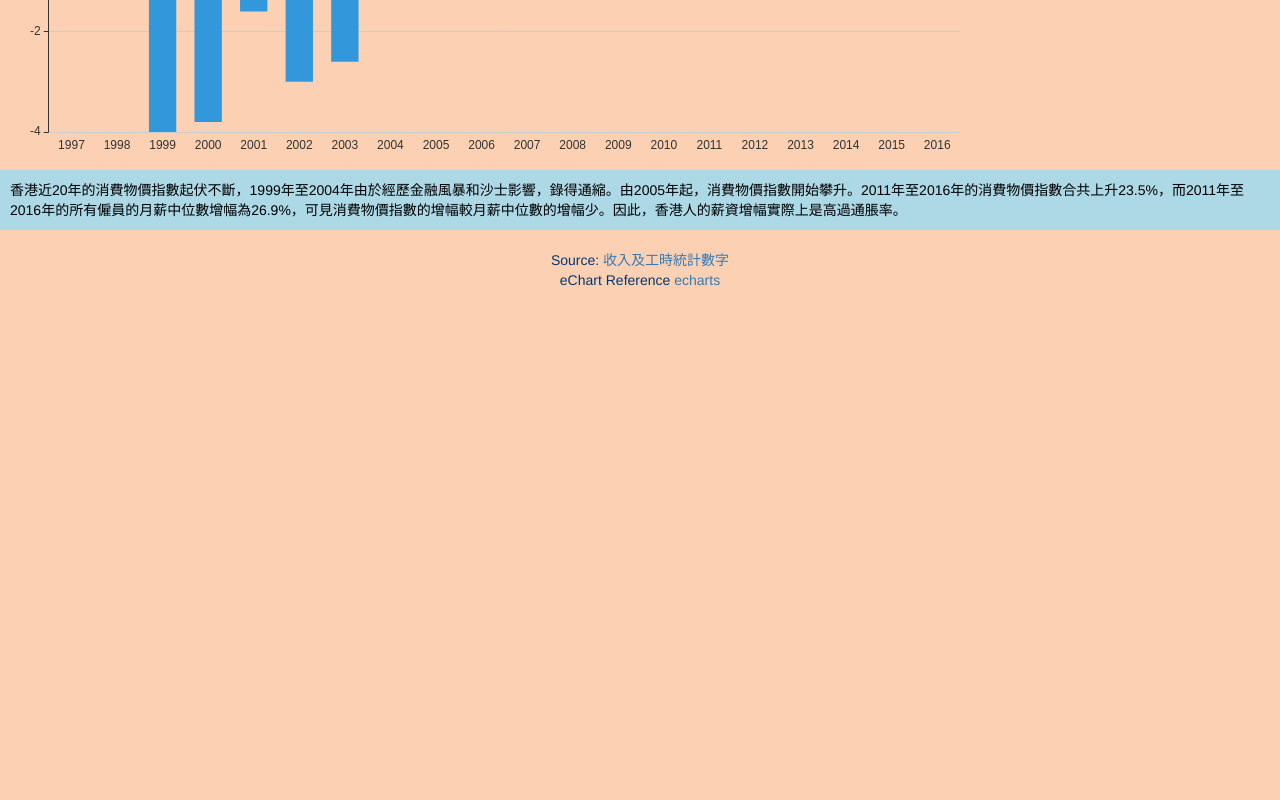
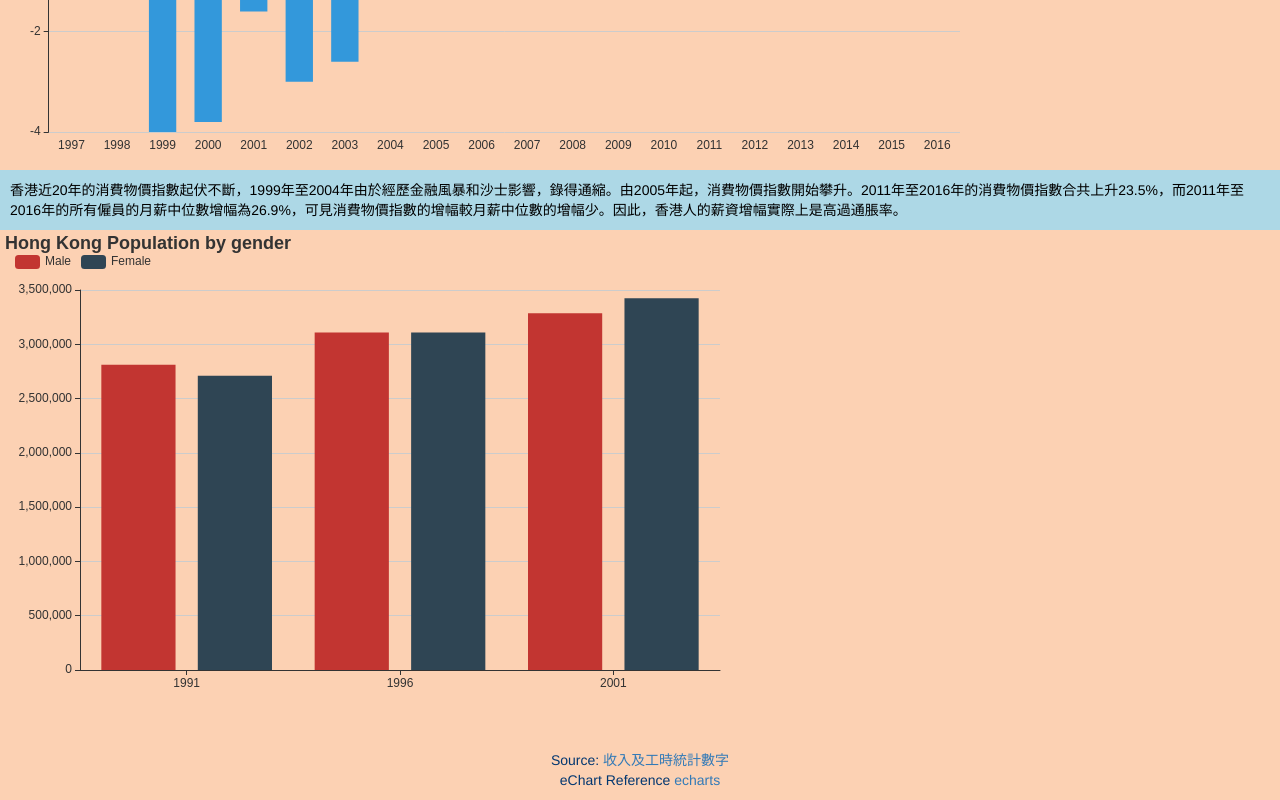
Before and after one commit to kimwong1018/homework5, a plain HTML site: page index.html in a window 1280 px wide. Shown: the part 1263-2063 px from the top of the page. Before the commit the page ends 1563 px from the top, so only its background shows below. Drawn offline with nearby package versions, Linux system fonts and the light colour scheme.

Commit message:
Update index.html

```diff
--- a/index.html
+++ b/index.html
@@ -220,16 +220,16 @@ option = {
 
      <div style="color:black; background-color: lightblue; text-align: left; padding: 10px 10px 10px 10px;">香港近20年的消費物價指數起伏不斷，1999年至2004年由於經歷金融風暴和沙士影響，錄得通縮。由2005年起，消費物價指數開始攀升。2011年至2016年的消費物價指數合共上升23.5%，而2011年至2016年的所有僱員的月薪中位數增幅為26.9%，可見消費物價指數的增幅較月薪中位數的增幅少。因此，香港人的薪資增幅實際上是高過通脹率。</div>
 
-    <!-- Chart 3 Script  -->
-                    <div id="main3" ></div>
+<div id="main3" style="width: 800px;height:500px;"></div>
+        <!-- Chart 3 Script  -->
     <script type="text/javascript">
         $(function() {
 
             $.getJSON("option.json", function(data) {
-                var option3 = data;
+                var option = data;
                 var myChart3 = echarts.init(document.getElementById('main3'));
 
-                myChart3.setOption(option3);
+                myChart3.setOption(option);
             })
         });
     </script>
```
